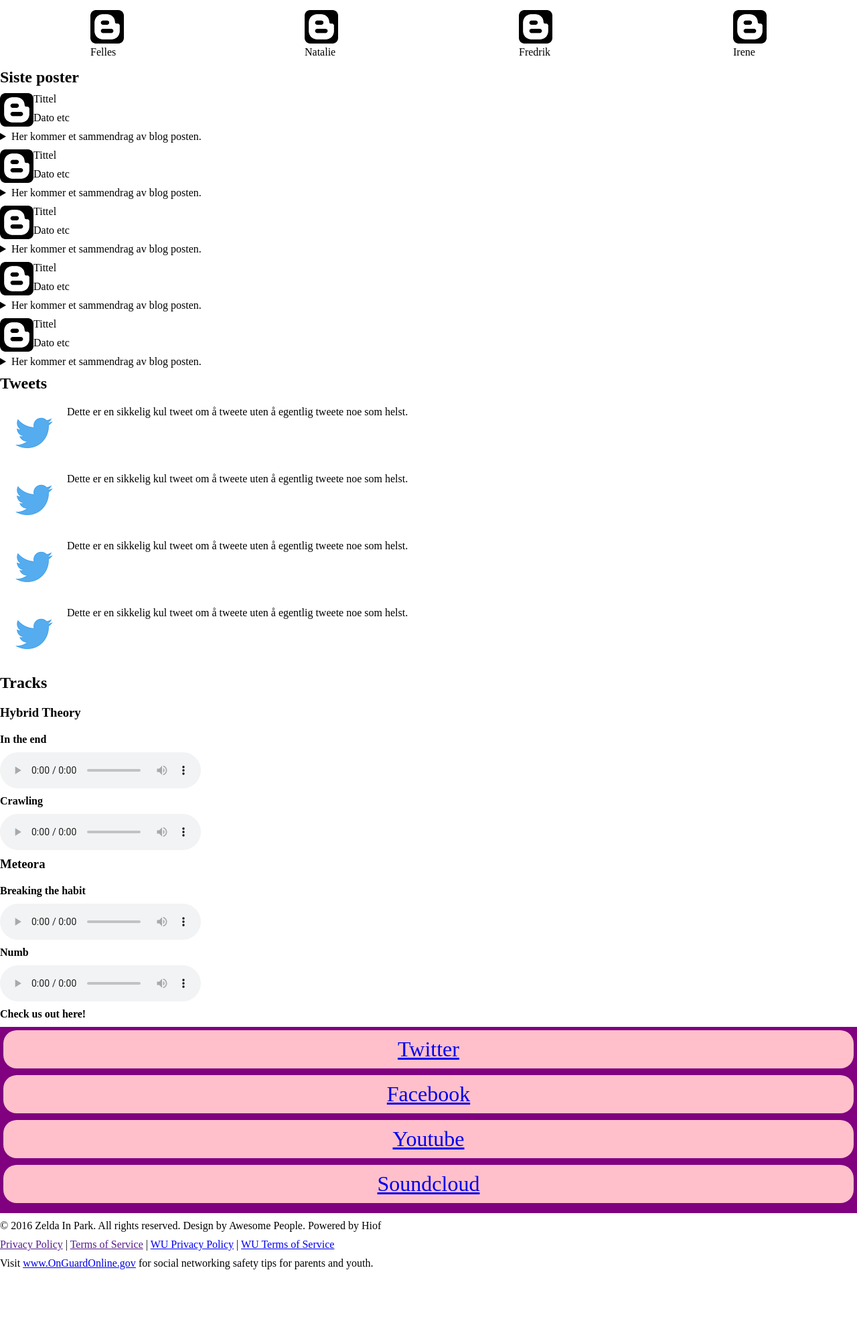
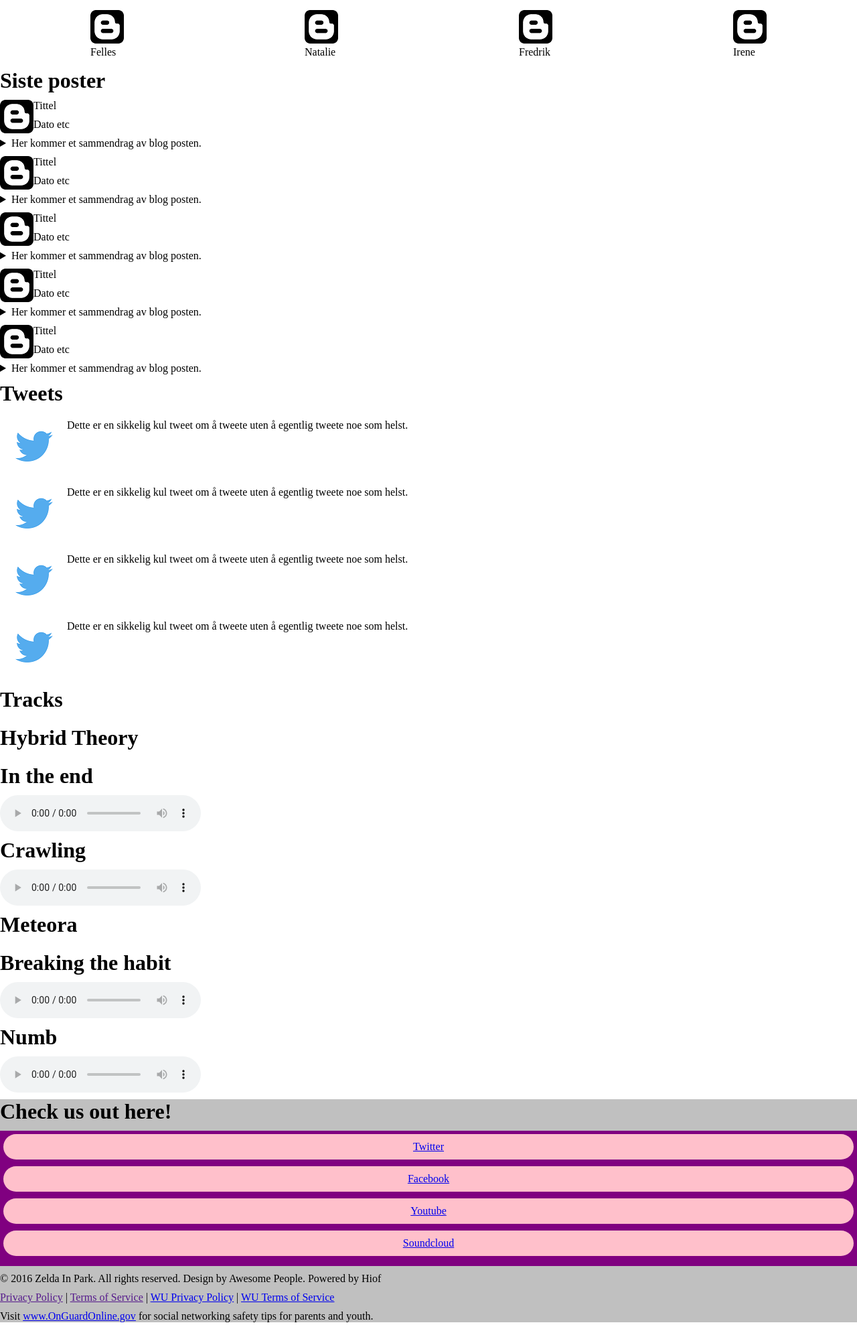
Before and after one commit to turidfs/zip, a PHP site: page /blog.php in a window 1280 px wide. Shown: the part 151-2135 px from the top of the page at 67% size. Before the commit the page ends 2046 px from the top, so only its background shows below. Run offline with PHP 8.4, Linux system fonts and the light colour scheme; some libraries are stand-ins or nearby versions.

Commit message:
Font size

```diff
--- a/css/mobilPortrait.css
+++ b/css/mobilPortrait.css
@@ -36,7 +36,6 @@
     color: purple;
     border-radius: 20px;
     margin-bottom: 10px;
-    font-size: 200%;
 }
 
 .isHidden {
@@ -93,7 +92,7 @@
 }
 
 
-header {
+header, footer {
     background-color: silver;
 }
 h1 {
@@ -104,3 +103,34 @@
     max-height: 90vh;
     max-width: 100vw;
 }
+
+
+
+
+
+
+/* Text size: */
+html {
+    font-size: 16px;
+}
+nav ul li, footer ul li {
+    font-size: 1rem;
+}
+h1 {
+   font-size: 2rem;
+}
+h2 {
+    font-size: 2rem;
+}
+h3 {
+    font-size: 2rem;
+}
+h4 {
+    font-size: 2rem;
+}
+h5 {
+    font-size: 2rem;
+}
+h6 {
+    font-size: 2rem;
+}
```
